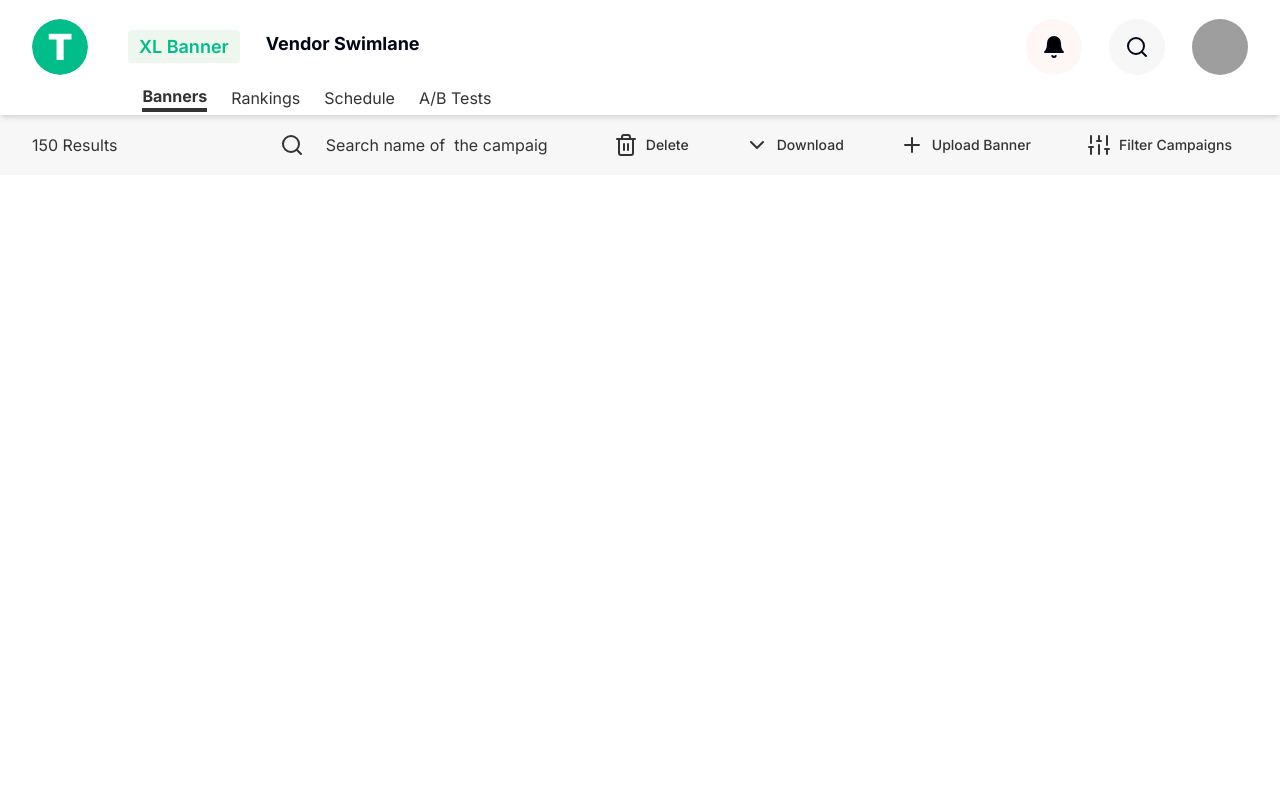
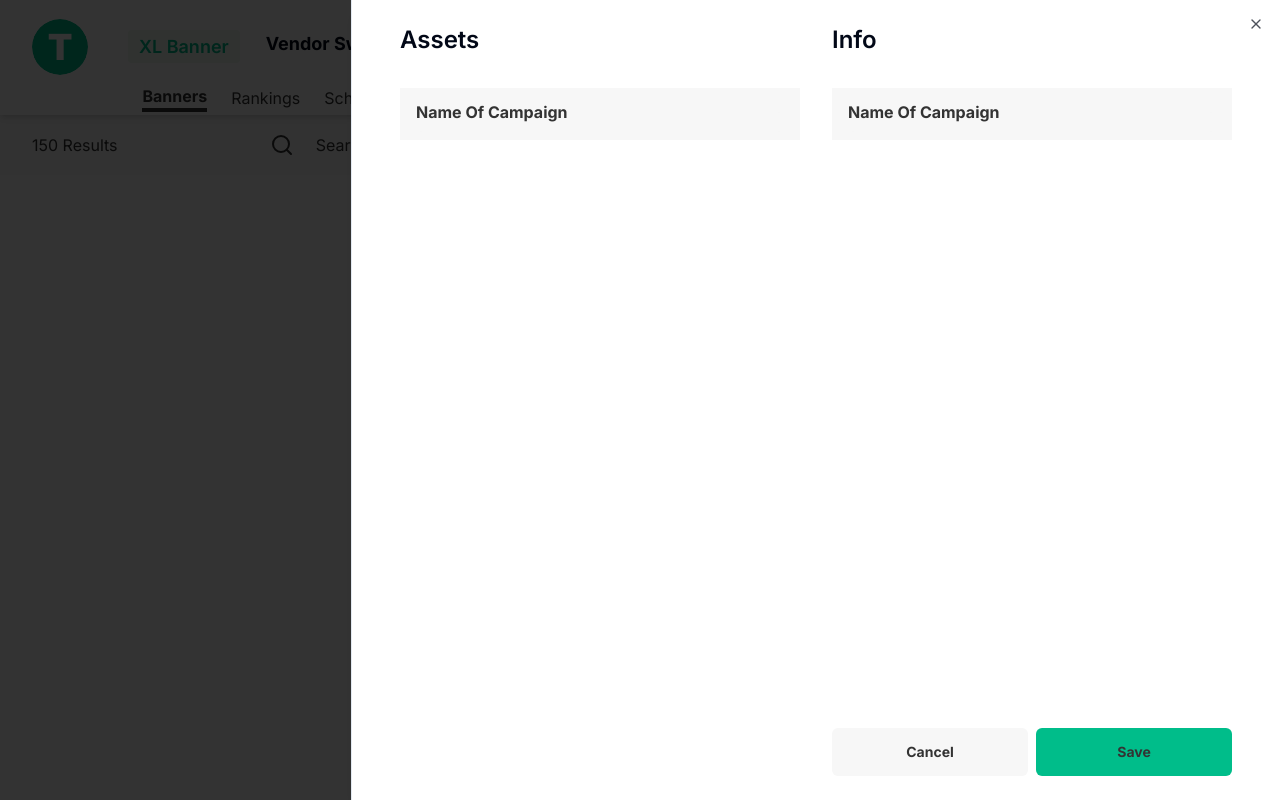
Before and after one commit to SamuelSub/shadncn-playground, a Next.js app: page /banners in a window 1280 px wide. Both pictures are taken after a click on the button "Upload Banner". Built offline with nearby package versions, Linux system fonts and the light colour scheme; grey boxes are pictures that could not be loaded.

Commit message:
feat: added layout for the /banners

```diff
--- a/app/banners/layout.tsx
+++ b/app/banners/layout.tsx
@@ -19,7 +19,16 @@ import {
   SlidersVertical,
   Trash2,
 } from "lucide-react";
-import { Input } from "@/components/ui/input";
+import { Input, EfoodInput } from "@/components/ui/input";
+import {
+  Sheet,
+  SheetContent,
+  SheetDescription,
+  SheetFooter,
+  SheetHeader,
+  SheetTitle,
+  SheetTrigger,
+} from "@/components/ui/sheet";
 
 // export const metadata: Metadata = {
 //   title: "Banners",
@@ -42,7 +51,7 @@ export default function Layout({
                 <Input
                   type="search"
                   placeholder="Search name of  the campaign"
-                  className="bg-transparent w-[260px] border-none placeholder:text-secondary placeholder:text-[1rem]"
+                  className="bg-transparent w-[270px] border-none placeholder:text-secondary placeholder:text-[1rem]"
                 />
               </div>
             </NavigationMenuItem>
@@ -58,12 +67,50 @@ export default function Layout({
                 Download
               </Button>
             </NavigationMenuItem>
-            <NavigationMenuItem>
-              <Button variant="ghost">
-                <Plus className="mr-2" />
-                Upload Banner
+            <Sheet>
+              <Button variant="ghost" asChild>
+                <SheetTrigger>
+                  <Plus className="mr-2" />
+                  <NavigationMenuItem>Upload Banner</NavigationMenuItem>
+                </SheetTrigger>
               </Button>
-            </NavigationMenuItem>
+              <SheetContent
+                onOpenAutoFocus={(e) => e.preventDefault()}
+                className="px-[3rem]"
+              >
+                <div className="flex h-full gap-[2rem]">
+                  <div>
+                    <SheetHeader>
+                      <SheetTitle>Assets</SheetTitle>
+                    </SheetHeader>
+                    <div>
+                      <EfoodInput label="Name Of Campaign" />
+                    </div>
+                  </div>
+                  <div className="flex flex-col justify-between">
+                    <div>
+                      <SheetHeader>
+                        <SheetTitle>Info</SheetTitle>
+                      </SheetHeader>
+                      <div>
+                        <EfoodInput label="Name Of Campaign" />
+                      </div>
+                    </div>
+                    <SheetFooter>
+                      <Button
+                        className="w-full py-6 text-secondary font-bold bg-muted-foreground"
+                        variant="ghost"
+                      >
+                        Cancel
+                      </Button>
+                      <Button className="w-full py-6 text-secondary font-bold">
+                        Save
+                      </Button>
+                    </SheetFooter>
+                  </div>
+                </div>
+              </SheetContent>
+            </Sheet>
             <NavigationMenuItem>
               <Button variant="ghost">
                 <SlidersVertical className="mr-2" />
```
